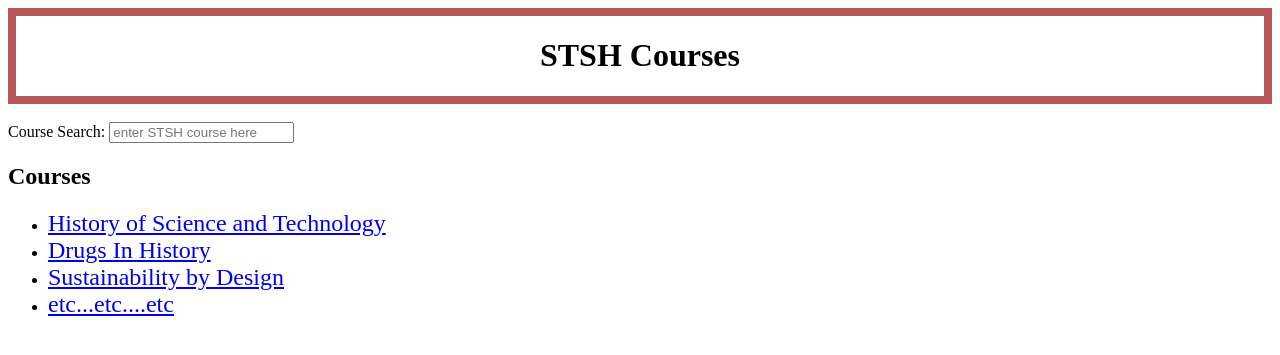
After one commit to Bram-Hub/HASSPathways, a Flask app: template backend/AdminPortal/templates/courseList1.html in a window 1280 px wide. The commit adds this page. Shown: the top 355 px of the page. Run offline with Flask 2, Linux system fonts and the light colour scheme; the template is opened without the code that fills it, so the values that code supplies are empty.

Commit message:
make a new html - starting to experiment on how to get the links to work
will be working on how to get the webpages to read from JSON files this next week as well as over break

```diff
--- a/backend/AdminPortal/hp.py
+++ b/backend/AdminPortal/hp.py
@@ -7,6 +7,11 @@ app = Flask(__name__)
 def homepage():
 	return render_template("homepage.html")
 
+@app.route("/STSH", methods=['GET', 'POST'])
+def STSH():
+	#figure out a way
+	if(request.method == 'POST'):
+		return render_template("courseList1.html")
 
 if __name__ == "__main__":
 	app.run()
--- /dev/null
+++ b/backend/AdminPortal/templates/courseList1.html
@@ -0,0 +1,44 @@
+<!-- i honestly dont know if this is the best way to do this but we are going with the flow for right now -->
+
+
+<!DOCTYPE html>
+<html>
+<head>
+    <title>HASS Pathways</title>
+    <link rel="stylesheet" type="text/css" href="hp.css"/>
+</head>
+
+<body>
+    <div class="mybox">
+        <h1> STSH Courses </h1>
+    </div>
+
+    <br />
+    <div class="courseSearch">
+        <form method="POST">
+            <label for="courseSearch"> Course Search: </label>
+            <input type="text"
+                name="courseSearch"
+                placeholder="enter STSH course here"
+            >
+    </div>
+
+    <!--can automate this later -->
+    <!--want to actually eb reading from and to the json file - will figure that out more later -->
+    <div class="courseSection">
+        <h2> Courses </h2>
+        <ul>
+        <li> <a href="HoSaT"> History of Science and Technology </a></li>
+        <li> <a href="DiH"> Drugs In History </a></li>
+        <li> <a href="SbD"> Sustainability by Design </a></li>
+        <li> <a href="etc"> etc...etc....etc </a></li>
+        </ul>
+    </div>
+
+</body>
+
+
+
+
+
+</html>
--- a/backend/AdminPortal/templates/homepage.html
+++ b/backend/AdminPortal/templates/homepage.html
@@ -28,7 +28,7 @@
         <h2> Courses </h2>
         <ul>
 
-        <li> <a href="STSH"> STSH </a></li>
+        <li> <a href="courseList1.html"> STSH </a></li>
         <li> <a href="WRIT"> WRIT </a></li>
         <li> <a href="IHSS"> IHSS </a></li>
         <li> <a href="PHIL"> PHIL </a></li>
```
